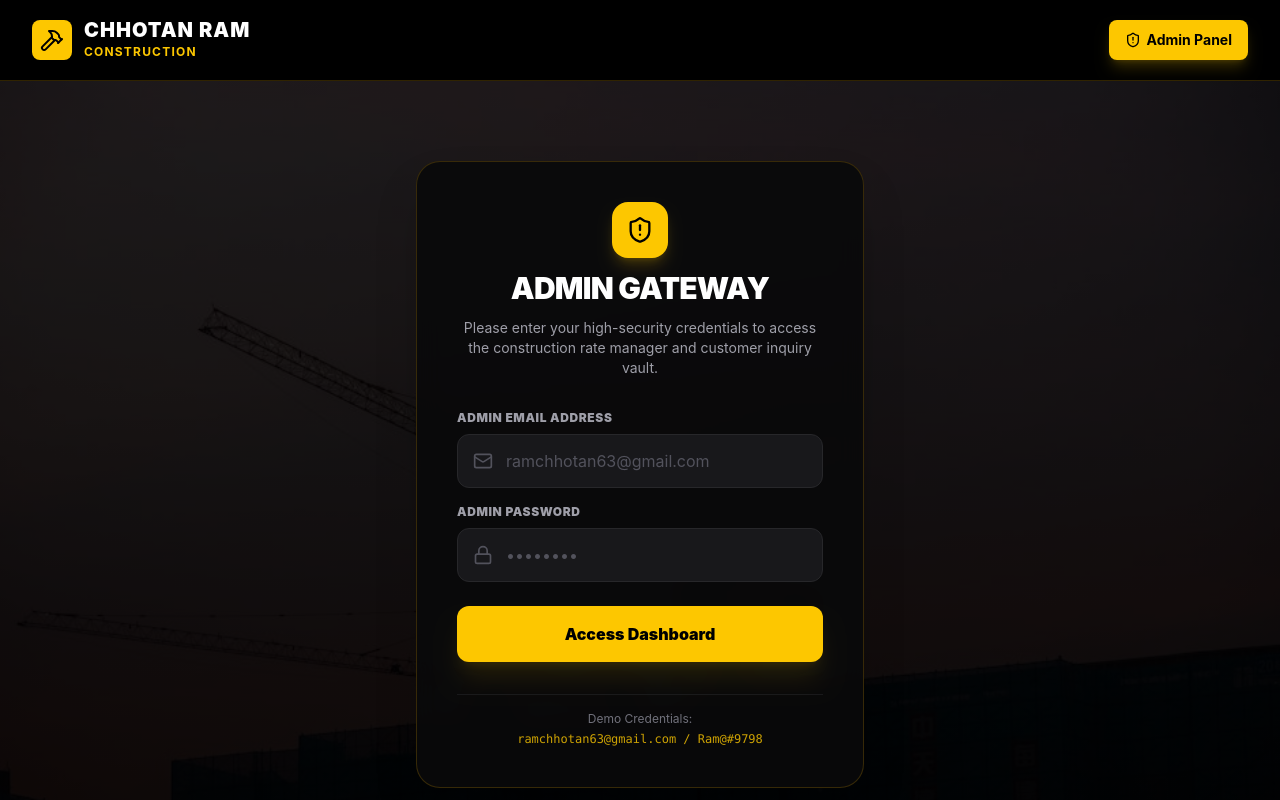
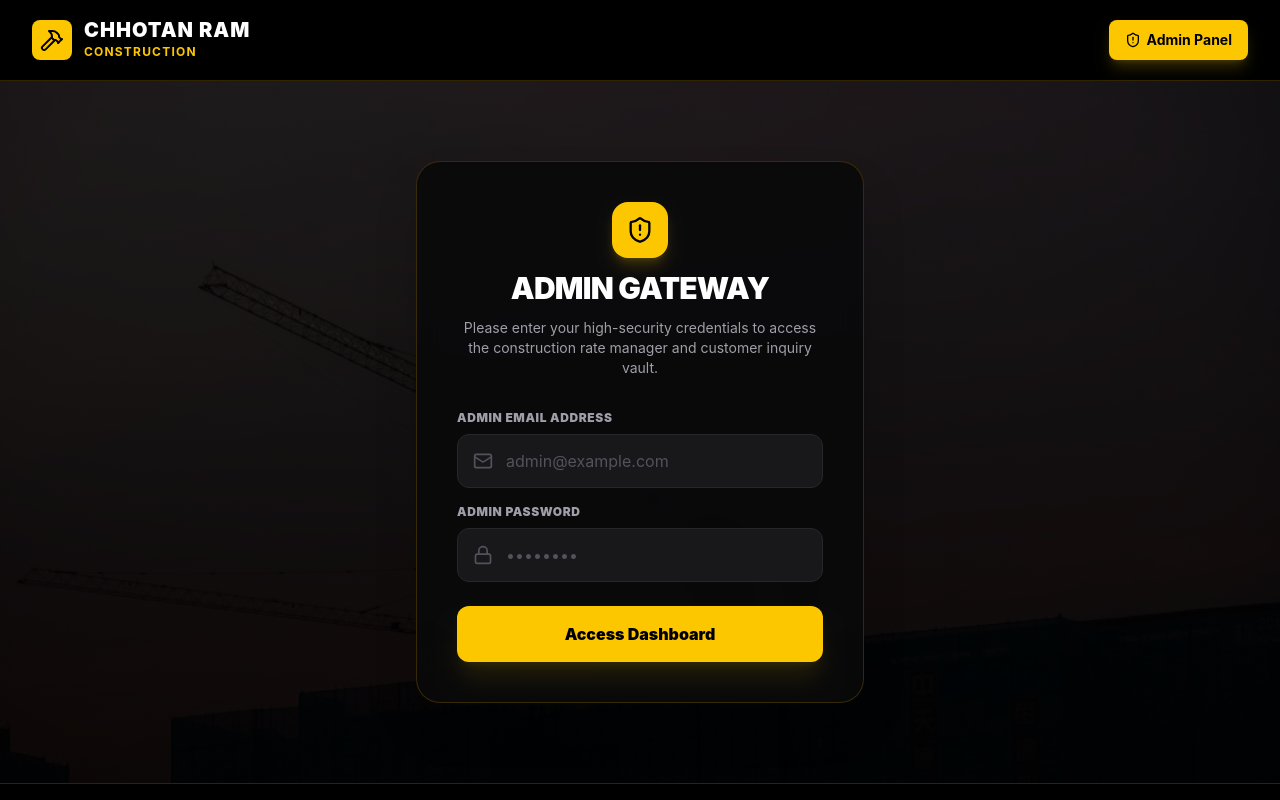
Before and after one commit to Shyam7780/My-construction, a React (Vite) app: page /admin/login in a window 1280 px wide. Shown: the top 800 px of the page. Built offline with nearby package versions, Linux system fonts and the light colour scheme; no server answers.

Commit message:
new chnage

```diff
--- a/src/pages/AdminLogin.tsx
+++ b/src/pages/AdminLogin.tsx
@@ -3,6 +3,7 @@ import { useNavigate } from 'react-router-dom';
 import Navbar from '../components/Navbar';
 import Footer from '../components/Footer';
 import { ShieldAlert, Mail, Lock, Loader2, AlertCircle } from 'lucide-react';
+import { supabase } from '../supabase'; // Supabase यहाँ इम्पोर्ट किया गया है
 
 export default function AdminLogin() {
   const navigate = useNavigate();
@@ -24,17 +25,27 @@ export default function AdminLogin() {
     setError('');
     setLoading(true);
 
-    // API कॉल हटा दी गई है, अब सीधा ईमेल और पासवर्ड चेक होगा
-    setTimeout(() => {
-      if (email === 'shyamkumarram123453@gmail.com' && password === 'Shyam@#9798') {
-        localStorage.setItem('admin_token', 'secure_admin_token_123');
+    try {
+      // यह कोड सीधा Supabase डेटाबेस से बात करेगा
+      const { data, error } = await supabase.auth.signInWithPassword({
+        email: email,
+        password: password,
+      });
+
+      if (error) {
+        // अगर पासवर्ड गलत हुआ या अकाउंट नहीं बना है तो Supabase का एरर दिखाएगा
+        setError(error.message);
+      } else if (data.session) {
+        // लॉगिन सफल!
+        localStorage.setItem('admin_token', data.session.access_token);
         localStorage.setItem('admin_email', email);
         navigate('/admin/dashboard');
-      } else {
-        setError('Invalid credentials. Please check your email and password.');
       }
+    } catch (err) {
+      setError('An unexpected error occurred. Please try again.');
+    } finally {
       setLoading(false);
-    }, 1000);
+    }
   };
 
   return (
@@ -43,7 +54,6 @@ export default function AdminLogin() {
 
       <div
         className="flex-grow flex items-center justify-center py-20 px-4 sm:px-6 lg:px-8 bg-cover bg-center"
-        /* अगर बैकग्राउंड इमेज बदलनी हो, तो नीचे 'admin-bg.jpg' की जगह अपनी नई फोटो का नाम लिखें */
         style={{ backgroundImage: `linear-gradient(rgba(0,0,0,0.85), rgba(0,0,0,0.95)), url('/images/admin-bg.jpg')` }}
       >
         <div className="max-w-md w-full space-y-8 bg-zinc-950/90 border border-yellow-500/20 p-8 sm:p-10 rounded-3xl shadow-2xl backdrop-blur-md">
@@ -81,7 +91,7 @@ export default function AdminLogin() {
                   <input
                     type="email"
                     required
-                    placeholder="ramchhotan63@gmail.com"
+                    placeholder="admin@example.com"
                     value={email}
                     onChange={(e) => setEmail(e.target.value)}
                     className="w-full bg-zinc-900 border border-zinc-800 focus:border-yellow-400 rounded-xl pl-12 pr-4 py-3.5 text-white placeholder-zinc-600 focus:outline-none focus:ring-1 focus:ring-yellow-400 transition"
@@ -126,14 +136,6 @@ export default function AdminLogin() {
             </button>
           </form>
 
-          {/* Demo Credentials Helper */}
-          <div className="pt-4 border-t border-zinc-900 text-center">
-            <span className="text-zinc-500 text-xs block">Demo Credentials:</span>
-            <span className="text-yellow-400/80 text-xs font-mono block mt-1">
-              ramchhotan63@gmail.com / Ram@#9798
-            </span>
-          </div>
-
         </div>
       </div>
 
```
Also changed, not shown: 1 other file (tests, documents, lock files or other folders).
